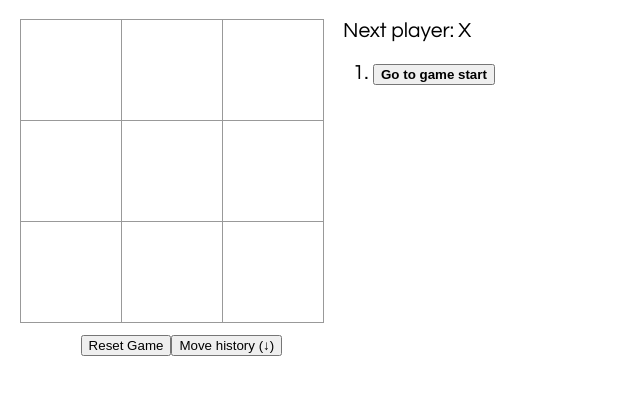
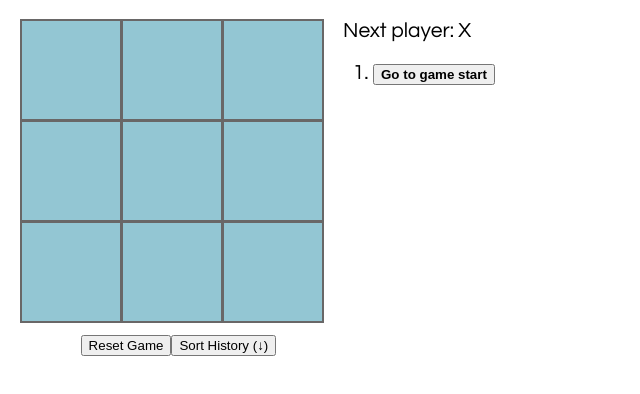
Before and after one commit to alirezah/TicTacToe, a React app: page / in a window 1280 px wide. Shown: the whole page, without its empty margins (0-640 px from the left). Built offline with nearby package versions, Linux system fonts and the light colour scheme.

Commit message:
Cleanup and improvements
1. Removed redundant/dead code.
2. Enabled highlighting of the winning line.
3. Used for loops to draw the game board.

```diff
--- a/src/index.css
+++ b/src/index.css
@@ -27,8 +27,8 @@ ol, ul {
 }
 
 .square {
-  background: #fff;
-  border: 1px solid #999;
+  background: rgb(147, 198, 211);
+  border: 2px solid rgb(105, 103, 103);
   float: left;
   font-size: 72px;
   font-weight: bold;
--- a/src/index.js
+++ b/src/index.js
@@ -2,80 +2,32 @@ import React from 'react';
 import ReactDOM from 'react-dom';
 import './index.css';
 
-// class Square extends React.Component {
-//   constructor(props) {
-//     super(props);
-//     this.state = {
-//       value: null,
-//     };
-//   }
-
-//   toggleState() {
-//     if (this.state.value === 'X') {
-//       this.setState({ value: null })
-//     } else {
-//       this.setState({ value: 'X' })
-//     }
-//   }
-
-//   render() {
-//     return (
-//         <button className="square" onClick={() => this.props.onClick() /*() => this.setState({ value: 'X' })*/ /*this.toggleState()*/ /*alert(this.props.value)*/}>
-//         {this.props.value}
-//       </button>
-//     );
-//   }
-// }
-
 function Square(props) {
   return (
-    <button className="square" onClick={props.onClick}>
+    <button className="square" style={{backgroundColor: props.bgcolor}} onClick={props.onClick}>
       {props.value}
     </button>
   )
 }
 
 class Board extends React.Component {
-  /*
-  handleClick(i) {
-    const squares = this.state.squares.slice();
-
-    if (squares[i] || determineWinner(squares) || isGameOver(squares)) {
-      return;
-    }
-
-    squares[i] = this.state.xIsNext ? 'X' : 'O';
-    this.setState({ squares: squares, xIsNext: !this.state.xIsNext });
-  }
-
-  reset() {
-    this.setState({ squares: Array(9).fill(null), xIsNext: true });
-  }
-  */
-
   renderSquare(i) {
-    return <Square value={this.props.squares[i]} onClick={() => this.props.onClick(i) /*this.handleClick(i)*/}/>;
+    return <Square value={this.props.squares[i]} bgcolor={this.props.bgcolors[i]} onClick={() => this.props.onClick(i)}/>;
   }
 
   render() {
+    let table = [];
+    let row = [];
+    let squareIndex = 0;
+    for (let i = 0; i < 3; i++) {
+      for (let j = 0; j < 3; j++) {
+        row.push(this.renderSquare(squareIndex++));
+      }
+      table.push(<div className="board-row">{row}</div>);
+      row = [];
+    }
     return (
-      <div>
-        <div className="board-row">
-          {this.renderSquare(0)}
-          {this.renderSquare(1)}
-          {this.renderSquare(2)}
-        </div>
-        <div className="board-row">
-          {this.renderSquare(3)}
-          {this.renderSquare(4)}
-          {this.renderSquare(5)}
-        </div>
-        <div className="board-row">
-          {this.renderSquare(6)}
-          {this.renderSquare(7)}
-          {this.renderSquare(8)}
-        </div>
-      </div>
+      <div>{table}</div>
     );
   }
 }
@@ -86,6 +38,7 @@ class Game extends React.Component {
     this.state = {
       history: [{
         squares: Array(9).fill(null),
+        bgcolors: Array(9).fill("rgb(147, 198, 211)"),
         row: -1,
         col: -1,
       }],
@@ -99,8 +52,9 @@ class Game extends React.Component {
     const history = this.state.history.slice(0, this.state.stepNum + 1);
     const current = history[history.length - 1];
     const squares = current.squares.slice();
+    const bgcolors = current.bgcolors.slice();
 
-    if (determineWinner(squares) || squares[i]) {
+    if (getWinningLine(squares) || isGameOver(squares) || squares[i]) {
       return;
     }
 
@@ -108,12 +62,24 @@ class Game extends React.Component {
     this.setState({
       history: history.concat([{
         squares: squares,
-        row: this.getRowFromStep(i),
-        col: this.getColFromStep(i),
+        bgcolors: bgcolors,
+        row: getRowFromCell(i),
+        col: getColFromCell(i),
       }]),
       stepNum: history.length,
       xIsNext: !this.state.xIsNext,
     });
+
+    const winningLine = getWinningLine(squares);
+    if (winningLine) {
+      winningLine.forEach(element => {
+        bgcolors[element] = "yellow";
+      });
+
+      this.setState({
+        bgcolors: bgcolors,
+      });
+    }
   }
 
   handleReset() {
@@ -121,6 +87,7 @@ class Game extends React.Component {
       {
         history: [{
           squares: Array(9).fill(null),
+          bgcolors: Array(9).fill("rgb(147, 198, 211)"),
           row: -1,
           col: -1,
         }],
@@ -137,8 +104,6 @@ class Game extends React.Component {
         sortAsc: !this.state.sortAsc,
       }
     );
-
-    //this.render();
   }
 
   jumpTo(step) {
@@ -150,18 +115,10 @@ class Game extends React.Component {
     )
   }
 
-  getRowFromStep(i) {
-    return Math.floor(i/3) + 1;
-  }
-
-  getColFromStep(i) {
-    return i % 3 + 1;
-  }
-
   render() {
     const history = this.state.sortAsc ? this.state.history : this.state.history.slice().reverse();
     const current = history[this.state.sortAsc ? this.state.stepNum : history.length - this.state.stepNum - 1];
-    const winner = determineWinner(current.squares);
+    const winningLine = getWinningLine(current.squares);
     const gameOver = isGameOver(current.squares);
     const moves = history.map((hist, step) => {
       const realStep = this.state.sortAsc ? step : history.length - step - 1;
@@ -186,19 +143,19 @@ class Game extends React.Component {
     });
 
     let status;
-    if (winner) {
-      status = 'The winner is: ' + winner;
+    if (winningLine) {
+      status = current.squares[winningLine[0]] + ' wins!';
     } else if (gameOver) {
-      status = 'Game over!';
+      status = 'Draw!';
     } else {
       status = 'Next player: ' + (this.state.xIsNext ? 'X' : 'O');
     }
 
-    let sortOrder = 'Move history ' + (this.state.sortAsc ? '(↓)' : '(↑)');
+    let sortOrder = 'Sort History ' + (this.state.sortAsc ? '(↓)' : '(↑)');
     return (
       <div className="game">
         <div className="game-board">
-          <Board squares={current.squares} onClick={(i) => this.handleClick(i)}/>
+          <Board squares={current.squares} bgcolors={current.bgcolors} onClick={(i) => this.handleClick(i)}/>
           <div className="controls-row">
             <button onClick={() => this.handleReset()}>
               Reset Game
@@ -217,12 +174,26 @@ class Game extends React.Component {
   }
 }
 
-// ========================================
+/**
+ * Main React app routine
+ */
 
 ReactDOM.render(
   <Game />,
   document.getElementById('root')
 );
+
+/**
+ * Helper functions
+ */
+
+function getRowFromCell(i) {
+  return Math.floor(i / 3) + 1;
+}
+
+function getColFromCell(i) {
+  return i % 3 + 1;
+}
 
 function isGameOver(squares) {
   for (let i = 0; i < 9; i++) {
@@ -234,7 +205,7 @@ function isGameOver(squares) {
   return true;
 }
 
-function determineWinner(squares) {
+function getWinningLine(squares) {
   const lines = [
     [0, 1, 2],
     [0, 3, 6],
@@ -249,7 +220,7 @@ function determineWinner(squares) {
   for (let i = 0; i < lines.length; i++) {
     const [a, b, c] = lines[i];
     if (squares[a] && squares[a] === squares[b] && squares[a] === squares[c]) {
-      return squares[a];
+      return [a, b, c];
     }
   }
 
```
